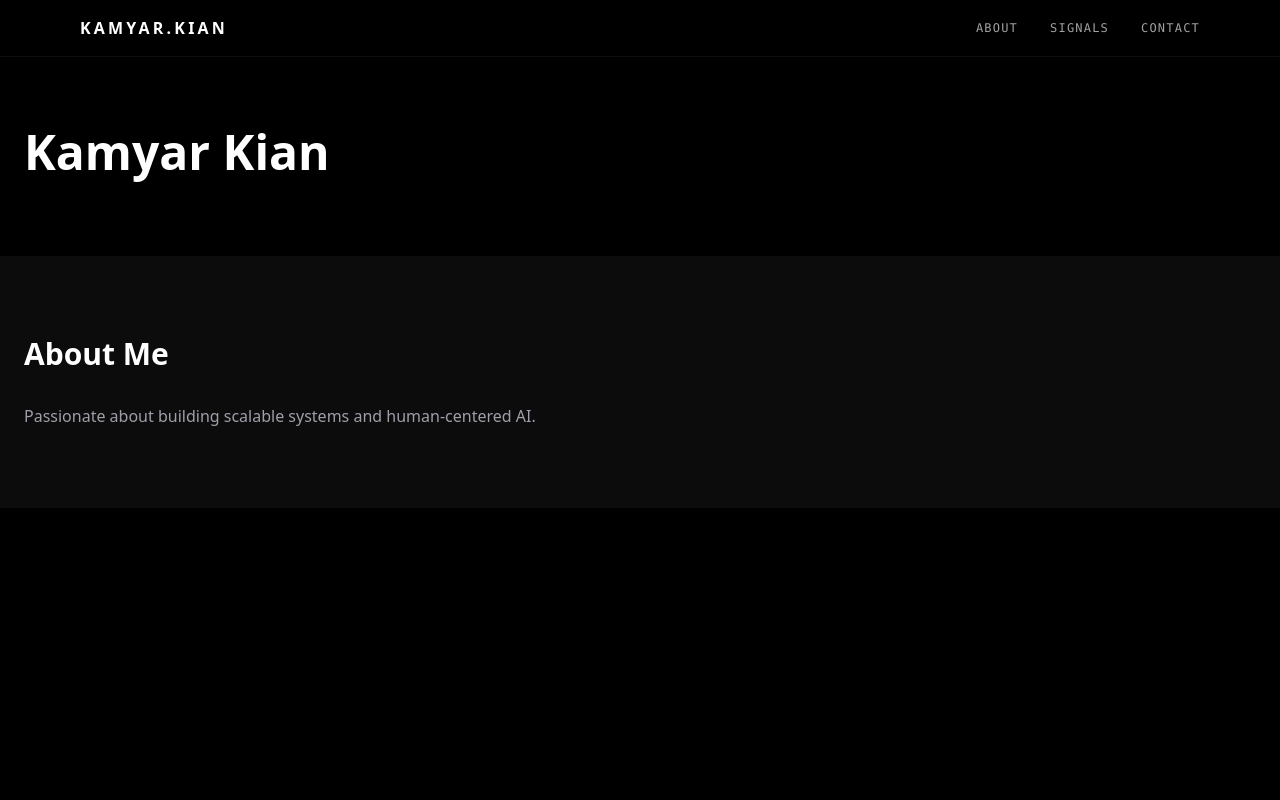
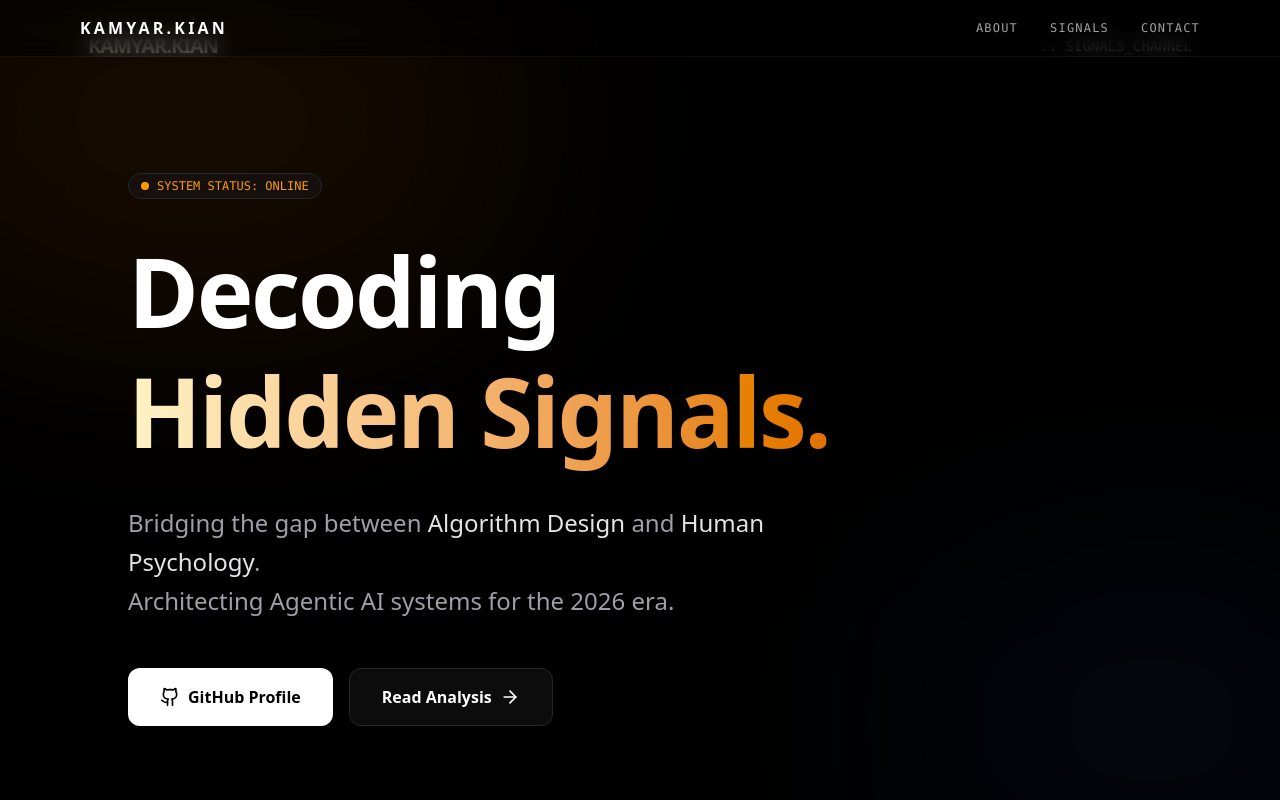
Before and after one commit to kamyarkian/kamyarkian-io, a Next.js app: page / in a window 1280 px wide. Shown: the top 800 px of the page. Built offline with nearby package versions, Linux system fonts and the light colour scheme.

Commit message:
feat(ui): restore visual atmosphere

```diff
--- a/src/app/page.tsx
+++ b/src/app/page.tsx
@@ -1,16 +1,105 @@
-import Hero from "@/components/Hero";
-import About from "@/components/About";
+import Link from 'next/link';
+import { ArrowRight, Github } from 'lucide-react';
+import { projects } from '@/data/projects';
+import { signals } from '@/data/signals';
+import ProjectCard from '@/components/ProjectCard';
+import SignalCard from '@/components/SignalCard';
 
 export default function Home() {
   return (
-    <main className="flex flex-col min-h-screen">
-      {/* 1. HERO SECTION (Includes the Daily Signal inside it) */}
-      <Hero />
+    <div className="min-h-screen bg-black text-white selection:bg-amber-500/30 overflow-hidden">
 
-      {/* 2. ABOUT SECTION */}
-      <About />
+      {/* 1. ATMOSPHERE LAYER (Visual Effects) */}
+      <div className="fixed inset-0 z-0 pointer-events-none">
+        {/* Warm Amber Glow (Top-Left) */}
+        <div className="absolute top-[-10%] left-[-10%] w-[50%] h-[50%] bg-amber-600/10 rounded-full blur-[120px]" />
+        {/* Cool Blue Glow (Bottom-Right) */}
+        <div className="absolute bottom-[-10%] right-[-10%] w-[40%] h-[40%] bg-blue-900/10 rounded-full blur-[120px]" />
+      </div>
 
-      {/* Future sections like Contact or Projects will go here */}
-    </main>
+      <div className="relative z-10">
+        {/* Minimal Navbar */}
+        <nav className="flex justify-between items-center px-6 py-8 container mx-auto max-w-6xl">
+             <span className="text-xl font-bold tracking-tighter text-zinc-100">KAMYAR.KIAN</span>
+             <Link href="/signals" className="text-sm font-mono text-zinc-400 hover:text-amber-500 transition-colors">
+                :: SIGNALS_CHANNEL
+             </Link>
+        </nav>
+
+        {/* 2. HERO SECTION */}
+        <section className="pt-20 pb-32 px-6">
+          <div className="container mx-auto max-w-5xl">
+            {/* Status Indicator */}
+            <div className="inline-flex items-center gap-2 px-3 py-1 rounded-full bg-zinc-900/50 border border-zinc-800 text-amber-500 text-xs font-mono mb-8 backdrop-blur-sm">
+              <span className="relative flex h-2 w-2">
+                <span className="animate-ping absolute inline-flex h-full w-full rounded-full bg-amber-400 opacity-75"></span>
+                <span className="relative inline-flex rounded-full h-2 w-2 bg-amber-500"></span>
+              </span>
+              SYSTEM STATUS: ONLINE
+            </div>
+
+            <h1 className="text-6xl md:text-8xl font-bold mb-8 tracking-tight leading-tight">
+              Decoding <br />
+              <span className="text-transparent bg-clip-text bg-gradient-to-r from-amber-100 to-amber-600">
+                Hidden Signals.
+              </span>
+            </h1>
+
+            <p className="text-xl md:text-2xl text-zinc-400 max-w-2xl leading-relaxed mb-12">
+              Bridging the gap between
+              <span className="text-zinc-200"> Algorithm Design</span> and
+              <span className="text-zinc-200"> Human Psychology</span>.
+              <br/>
+              Architecting Agentic AI systems for the 2026 era.
+            </p>
+
+            <div className="flex flex-wrap gap-4">
+               <a href="https://github.com/kamyarkian" target="_blank" rel="noopener noreferrer" className="bg-white text-black px-8 py-4 rounded-xl font-bold hover:bg-zinc-200 transition-all flex items-center gap-2">
+                <Github size={20} /> GitHub Profile
+              </a>
+              <Link href="/signals" className="bg-zinc-900/50 border border-zinc-800 text-white px-8 py-4 rounded-xl font-bold hover:bg-zinc-800/80 transition-all flex items-center gap-2 backdrop-blur-md">
+                Read Analysis <ArrowRight size={20} />
+              </Link>
+            </div>
+          </div>
+        </section>
+
+        {/* 3. PROJECTS SECTION */}
+        <section className="py-24 border-t border-white/5 bg-zinc-900/20 backdrop-blur-sm">
+          <div className="container mx-auto px-6 max-w-5xl">
+            <h2 className="text-3xl font-bold mb-12 flex items-center gap-3">
+              <span className="w-8 h-[1px] bg-amber-500"></span>
+              Selected Works
+            </h2>
+            <div className="grid grid-cols-1 gap-8">
+              {projects.slice(0, 3).map((project) => (
+                <ProjectCard key={project.id} project={project} />
+              ))}
+            </div>
+          </div>
+        </section>
+
+        {/* 4. SIGNALS SECTION */}
+        <section className="py-24 border-t border-white/5">
+          <div className="container mx-auto px-6 max-w-5xl">
+             <div className="flex justify-between items-end mb-12">
+                <h2 className="text-3xl font-bold flex items-center gap-3">
+                  <span className="w-8 h-[1px] bg-blue-500"></span>
+                  Latest Signals
+                </h2>
+             </div>
+            <div className="grid grid-cols-1 md:grid-cols-2 gap-6">
+              {signals.slice(0, 2).map((signal) => (
+                <SignalCard key={signal.id} signal={signal} />
+              ))}
+            </div>
+          </div>
+        </section>
+
+        <footer className="py-12 border-t border-white/5 text-center text-zinc-600 text-sm">
+          <p>© 2026 Kamyar Kian. Engineered in Toronto.</p>
+        </footer>
+      </div>
+    </div>
   );
 }
```
